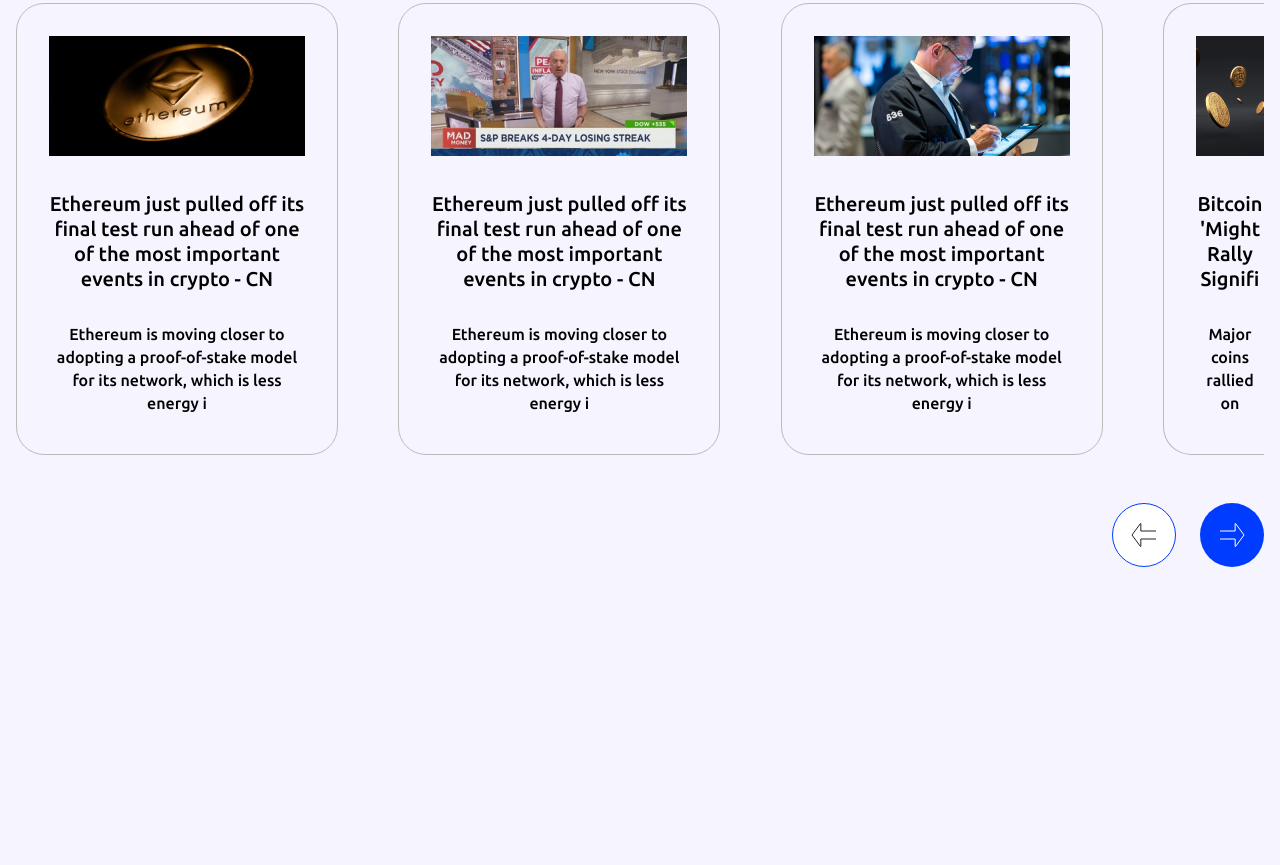
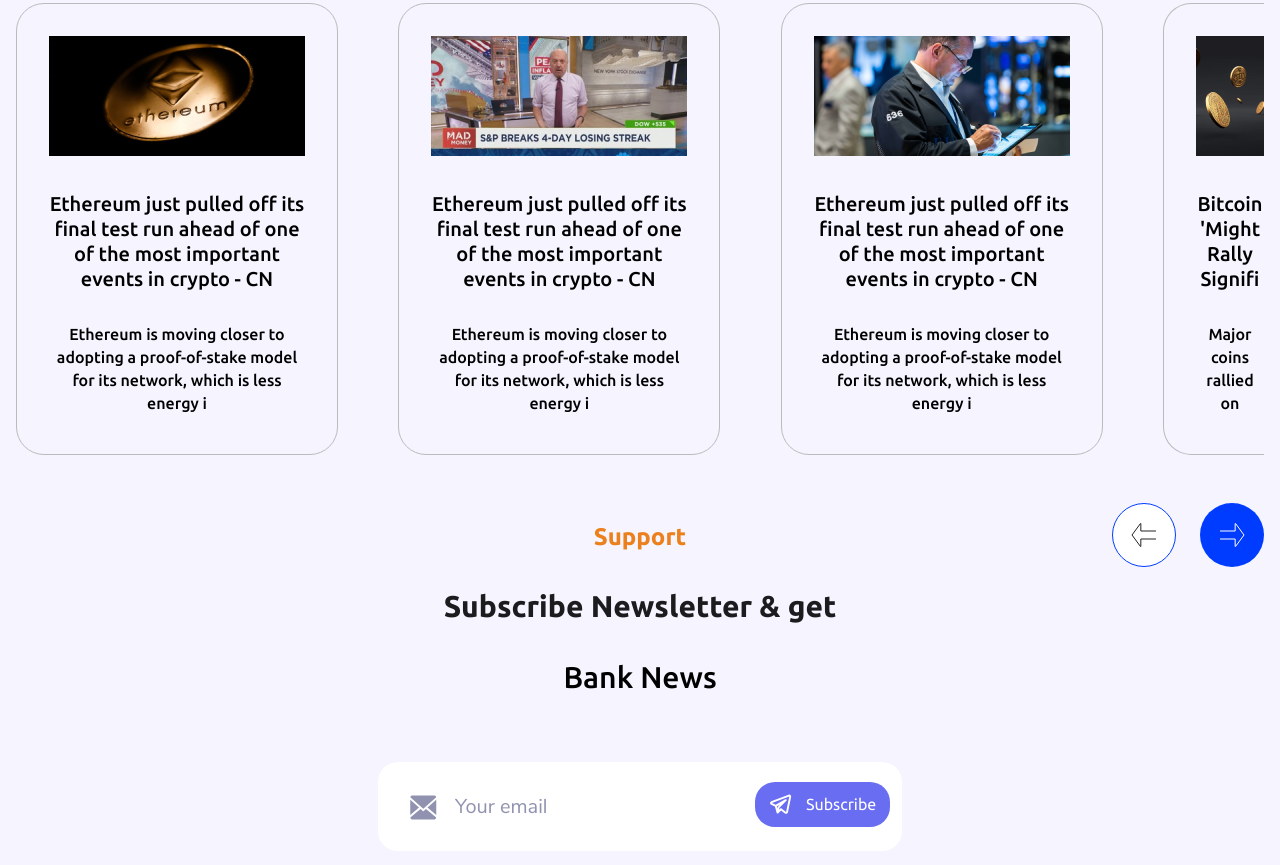
Before and after one commit to onegreat/NeoStudy, a plain HTML site: page index.html in a window 1280 px wide. Shown: the part 2474-3339 px from the top of the page. Before the commit the page ends 3044 px from the top, so only its background shows below. Drawn offline with Linux system fonts and the light colour scheme.

Commit message:
Верстка блока сапорт с формой

```diff
--- a/css/style.css
+++ b/css/style.css
@@ -370,3 +370,133 @@ body {
     display: inline-block;
     background-image: url(/img/Button-right.svg);
 }
+
+.section-support {
+    margin-top: 64px;
+}
+
+.section-support__support {
+    font-family: "Ubuntu", sans-serif;
+    font-weight: 700;
+    font-size: 24px;
+    color: #EB801D;
+    line-height: 35.38px;
+    letter-spacing: 2%;
+    display: block;
+    text-align: center;
+}
+
+.section-support__subscribe {
+    font-family: "Ubuntu", sans-serif;
+    font-weight: 700;
+    display: block;
+    margin-top: 30px;
+    color: #1C1C1E;
+    font-size: 30px;
+    letter-spacing: 2%;
+    line-height: 44.22px;
+    text-align: center;
+}
+
+.section-support__news {
+    font-family: "Ubuntu", sans-serif;
+    font-weight: 500;
+    display: block;
+    margin-top: 26.8px;
+    font-size: 30px;
+    line-height: 44.22px;
+    text-align: center;
+    letter-spacing: 2%;
+}
+
+
+.form-support {
+    box-sizing: border-box;
+    margin: 62px auto 98px auto;
+    width: 524px;
+    max-width: 550px;
+    height: 89px;
+    border-radius: 20px;
+    max-height: 90px;
+    background: #FFFFFF;
+}
+
+.text-field {
+    position: relative;
+}
+
+.form-support__container {
+    display: flex;
+    padding: 20px 32px;
+}
+
+.text-field__input {
+    font-family: "Nunito Sans", sans-serif;
+    font-weight: 400;
+    width: 300px;
+    max-width: 450px;
+    height: 50px;
+    background: #FFFFFF;
+    border: none;
+    font-size: 20px;
+    float: left;
+    color: #63717f;
+    padding-left: 45px;
+    -webkit-border-radius: 5px;
+    -moz-border-radius: 5px;
+    border-radius: 5px;
+}
+
+.text-field__input:focus {
+    outline: none;
+}
+
+.text-field__span {
+    position: absolute;
+    left: 0;
+    top: 15%;
+    width: 27px;
+    height: 37px;
+    background-image: url(/img/email-form.svg);
+    background-size: 27px 37px;
+    background-repeat: no-repeat;
+}
+
+.c-button {
+    display: flex;
+    justify-content: space-between;
+    padding-left: 14px;
+    padding-right: 14px;
+    border: none;
+    align-items: center;
+    width: 162px;
+    height: 45px;
+    background: #686DF1;
+    border-radius: 20px;
+}
+
+.c-button svg {
+    display: inline-block;
+    vertical-align: middle;
+    fill: #fff;
+    color: #FFFFFF;
+    width: 23px;
+    height: 26px;
+
+    margin-right: 0.25rem;
+}
+
+.text-field__span-button {
+    display: inline-block;
+    font-size: 16px;
+    margin-left: 10px;
+    color: #FFFFFF;
+    line-height: 20.3px;
+}
+
+.text-field__input::placeholder {
+    font-family: "Nunito Sans", sans-serif;
+    font-weight: 400;
+    margin-left: 30px;
+    color: #9092B0;
+}
--- a/index.html
+++ b/index.html
@@ -46,7 +46,7 @@
                 <img class="hero-cards__image" src="/img/cards-hero.png" alt="Credit cards">
             </figure>
         </section>
-        <section class="section-features">
+        <section class="features section-features">
             <figure class="figure">
                 <img src="/img/man-features.svg" alt="Advantages of the card">
             </figure>
@@ -61,7 +61,7 @@
                 </ul>
             </article>
         </section>
-        <section class="section-exchange-rate">
+        <section class="exchange-rate section-exchange-rate">
             <div class="exchange-rate-container">
                 <h3 class="exchange-rate__title h3-title">Exchange rate in internet bank</h3>
                 <span class="exchange-rate__update">Update every 15 minutes, MSC 09.08.2022</span>
@@ -168,6 +168,27 @@
                 </div>
             </div>
         </section>
+        <section class="section-support">
+            <span class="section-support__support">Support</span>
+            <span class="section-support__subscribe">Subscribe Newsletter & get</span>
+            <span class="section-support__news">Bank News</span>
+            <form class="form-support" action="mailto:html@yandex.ru" enctype="text/plain">
+                <div class="form-support__container">
+                <div class="text-field">
+                    <input class="text-field__input" type="email" name="email" id="email" placeholder="Your email" value="">
+                    <span class="text-field__span"></span>
+                </div>
+                <button class="c-button c-button--icon">
+                    <svg aria-hidden="true" focusable="false" width="24" height="24" viewBox="0 0 24 24" width="800px" height="800px" viewBox="0 0 24 24" fill="none" xmlns="http://www.w3.org/2000/svg">
+                        <g id="SVGRepo_bgCarrier" stroke-width="0"/>
+                        <g id="SVGRepo_tracerCarrier" stroke-linecap="round" stroke-linejoin="round"/>
+                        <g id="SVGRepo_iconCarrier"> <path fill-rule="evenodd" clip-rule="evenodd" d="M23.1117 4.49449C23.4296 2.94472 21.9074 1.65683 20.4317 2.227L2.3425 9.21601C0.694517 9.85273 0.621087 12.1572 2.22518 12.8975L6.1645 14.7157L8.03849 21.2746C8.13583 21.6153 8.40618 21.8791 8.74917 21.968C9.09216 22.0568 9.45658 21.9576 9.70712 21.707L12.5938 18.8203L16.6375 21.8531C17.8113 22.7334 19.5019 22.0922 19.7967 20.6549L23.1117 4.49449ZM3.0633 11.0816L21.1525 4.0926L17.8375 20.2531L13.1 16.6999C12.7019 16.4013 12.1448 16.4409 11.7929 16.7928L10.5565 18.0292L10.928 15.9861L18.2071 8.70703C18.5614 8.35278 18.5988 7.79106 18.2947 7.39293C17.9906 6.99479 17.4389 6.88312 17.0039 7.13168L6.95124 12.876L3.0633 11.0816ZM8.17695 14.4791L8.78333 16.6015L9.01614 15.321C9.05253 15.1209 9.14908 14.9366 9.29291 14.7928L11.5128 12.573L8.17695 14.4791Z" fill="#ffffff"/> </g>
+                        </svg>
+                    <span class="text-field__span-button">Subscribe</span>
+                  </button>
+                </div>
+              </form>
+        </section>
     </main>
     <footer></footer>
 </div>
```
Also changed, not shown: img/email-form.svg (added).
